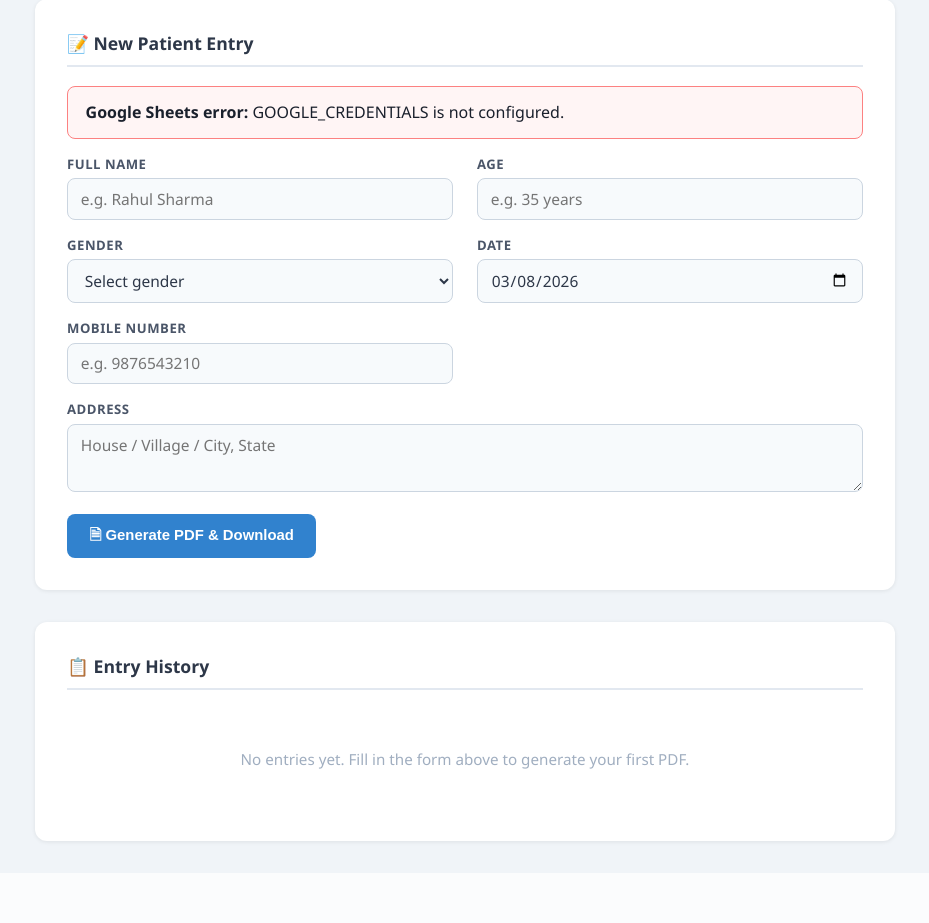
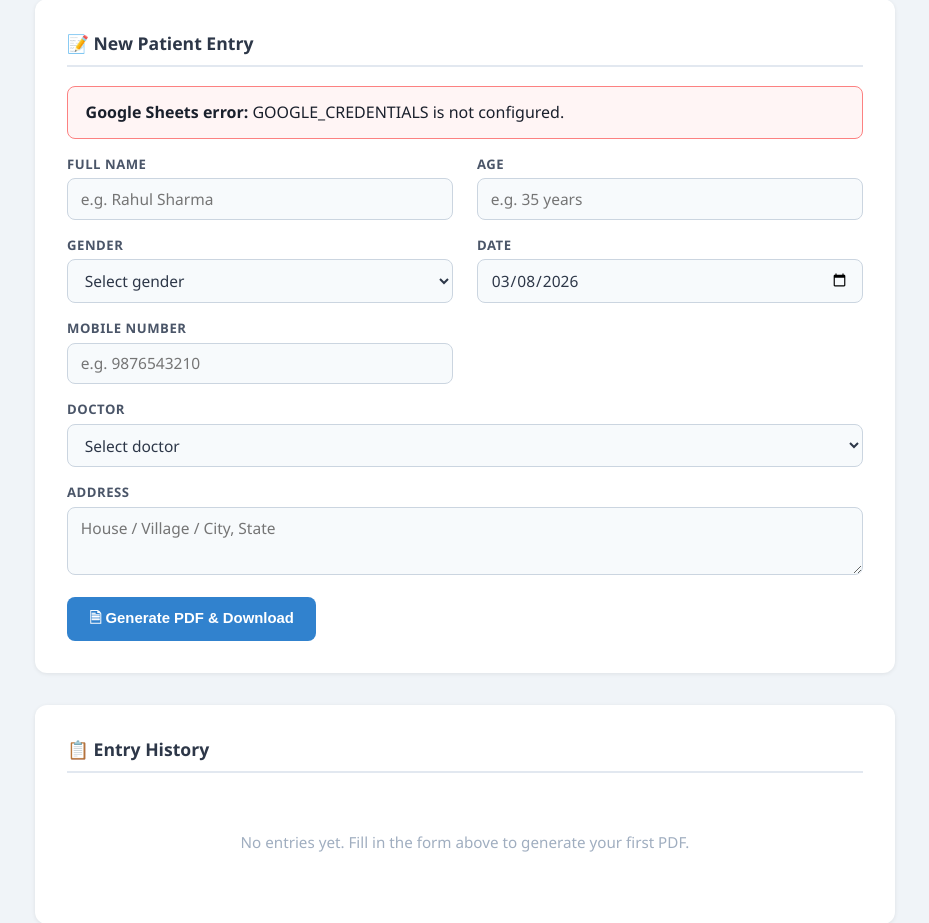
Before and after one commit to vaibhavgrover/doctorForm, a Flask app: page / in a window 1280 px wide. Shown: the part 169-1092 px from the top of the page, without its empty margins (175-1104 px from the left). Before the commit the page ends 1014 px from the top, so only its background shows below. Run offline with Flask 3, Linux system fonts and the light colour scheme.

Commit message:
Add doctor dropdown; print doctor name, degree, reg no. in PDF
- 3 doctors: Dr. RC Roy, Dr. Nirmal Khandelwal, Dr. Ravinder
- PDF bottom block shows doctor name (bold), degree, reg number
- Doctor recorded in Google Sheet and history table

Co-Authored-By: Claude Sonnet 4.6 <noreply@anthropic.com>

```diff
--- a/app.py
+++ b/app.py
@@ -22,7 +22,13 @@ app = Flask(__name__)
 PDF_DIR    = os.path.join(os.path.dirname(__file__), 'generated_pdfs')
 DOCTOR_IMG = os.path.join(os.path.dirname(__file__), 'static', 'doctor-symbol-b.png')
 SHEET_ID   = '10coRevhuITB8RhqYGrUGCdDtuVC9eq1rynGMzDZ81s0'
-FIELDS     = ['Timestamp', 'Name', 'Age', 'Gender', 'Date', 'Address', 'Mobile']
+FIELDS     = ['Timestamp', 'Name', 'Age', 'Gender', 'Date', 'Address', 'Mobile', 'Doctor']
+
+DOCTORS = {
+    'Dr. RC Roy':            {'degree': 'M.S. Surgery',  'reg': 'Reg. No. 8054 BIHAR'},
+    'Dr. Nirmal Khandelwal': {'degree': 'M.D. Medicine', 'reg': 'Reg. No. HN 162'},
+    'Dr. Ravinder':          {'degree': 'M.B.B.S',       'reg': 'Reg. No. HN 24930'},
+}
 
 os.makedirs(PDF_DIR, exist_ok=True)
 
@@ -64,7 +70,7 @@ def append_entry(data: dict):
     get_sheet().append_row(row, value_input_option='USER_ENTERED')
 
 
-def generate_pdf(name, age, gender, date, address, mobile) -> bytes:
+def generate_pdf(name, age, gender, date, address, mobile, doctor) -> bytes:
     buf = io.BytesIO()
 
     LEFT  = 2.54 * cm
@@ -133,16 +139,30 @@ def generate_pdf(name, age, gender, date, address, mobile) -> bytes:
     story.append(Spacer(1, 0.3 * cm))
     story.append(HRFlowable(width='100%', thickness=0.5, color=colors.grey, spaceAfter=6))
 
+    doc_info = DOCTORS.get(doctor, {})
+    doc_degree = doc_info.get('degree', '')
+    doc_reg    = doc_info.get('reg', '')
+
     def draw_signature(canvas, doc):
         canvas.saveState()
-        sig_y  = H * 0.20
-        line_y = sig_y + 0.5 * cm
         x_right = W - RIGHT
-        x_left  = x_right - 5 * cm
+        x_left  = x_right - 6 * cm
+
+        # Three lines of text, stacked upward from 20% height
+        line_height = 0.55 * cm
+        reg_y    = H * 0.20
+        degree_y = reg_y    + line_height
+        name_y   = degree_y + line_height
+        rule_y   = name_y   + 0.5 * cm
+
         canvas.setLineWidth(0.5)
-        canvas.line(x_left, line_y, x_right, line_y)
-        canvas.setFont('Helvetica', 11)
-        canvas.drawRightString(x_right, sig_y, "Doctor's Signature")
+        canvas.line(x_left, rule_y, x_right, rule_y)
+
+        canvas.setFont('Helvetica-Bold', 11)
+        canvas.drawRightString(x_right, name_y, doctor)
+        canvas.setFont('Helvetica', 10)
+        canvas.drawRightString(x_right, degree_y, doc_degree)
+        canvas.drawRightString(x_right, reg_y, doc_reg)
         canvas.restoreState()
 
     doc.build(story, onFirstPage=draw_signature, onLaterPages=draw_signature)
@@ -168,6 +188,7 @@ def generate():
     date    = request.form.get('date', '').strip()
     address = request.form.get('address', '').strip()
     mobile  = request.form.get('mobile', '').strip()
+    doctor  = request.form.get('doctor', '').strip()
 
     errors = []
     if not name:    errors.append('Name is required.')
@@ -176,6 +197,7 @@ def generate():
     if not date:    errors.append('Date is required.')
     if not address: errors.append('Address is required.')
     if not mobile:  errors.append('Mobile number is required.')
+    if not doctor:  errors.append('Doctor is required.')
 
     if errors:
         try:
@@ -196,9 +218,10 @@ def generate():
         'Date': date,
         'Address': address,
         'Mobile': mobile,
+        'Doctor': doctor,
     })
 
-    pdf_bytes = generate_pdf(name, age, gender, date, address, mobile)
+    pdf_bytes = generate_pdf(name, age, gender, date, address, mobile, doctor)
 
     safe_name    = ''.join(c if c.isalnum() else '_' for c in name)
     pdf_filename = f'{safe_name}_{timestamp.replace(":", "-").replace(" ", "_")}.pdf'
--- a/templates/index.html
+++ b/templates/index.html
@@ -317,6 +317,17 @@
         </div>
 
         <div class="form-group full-width">
+          <label for="doctor">Doctor</label>
+          <select id="doctor" name="doctor">
+            <option value="" disabled {% if not form_data or not form_data.doctor %}selected{% endif %}>Select doctor</option>
+            {% set docs = ['Dr. RC Roy', 'Dr. Nirmal Khandelwal', 'Dr. Ravinder'] %}
+            {% for d in docs %}
+            <option value="{{ d }}" {% if form_data and form_data.doctor == d %}selected{% endif %}>{{ d }}</option>
+            {% endfor %}
+          </select>
+        </div>
+
+        <div class="form-group full-width">
           <label for="address">Address</label>
           <textarea
             id="address"
@@ -361,6 +372,7 @@
             <th>Date</th>
             <th>Address</th>
             <th>Mobile</th>
+            <th>Doctor</th>
           </tr>
         </thead>
         <tbody>
@@ -374,6 +386,7 @@
             <td>{{ entry.Date }}</td>
             <td title="{{ entry.Address }}">{{ entry.Address }}</td>
             <td>{{ entry.Mobile }}</td>
+            <td>{{ entry.Doctor }}</td>
           </tr>
           {% endfor %}
         </tbody>
```
